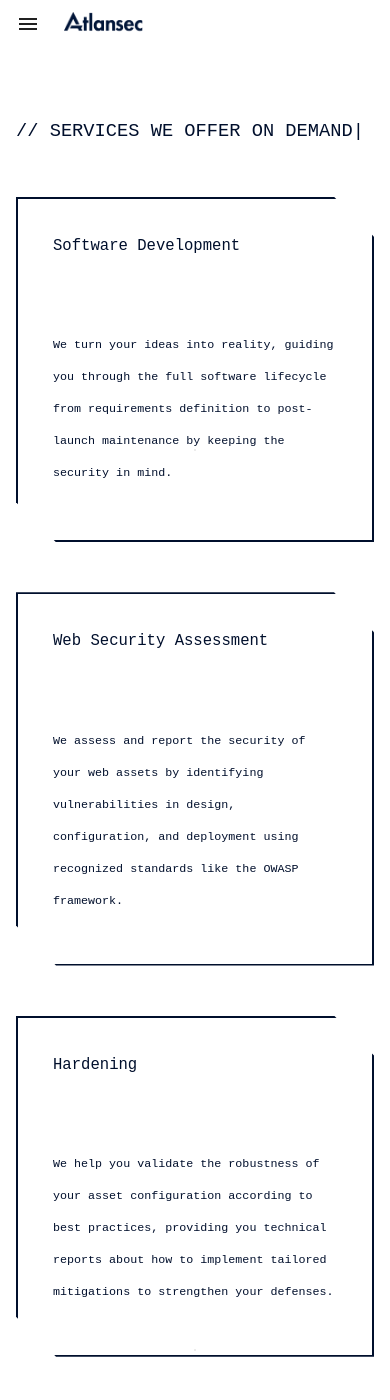
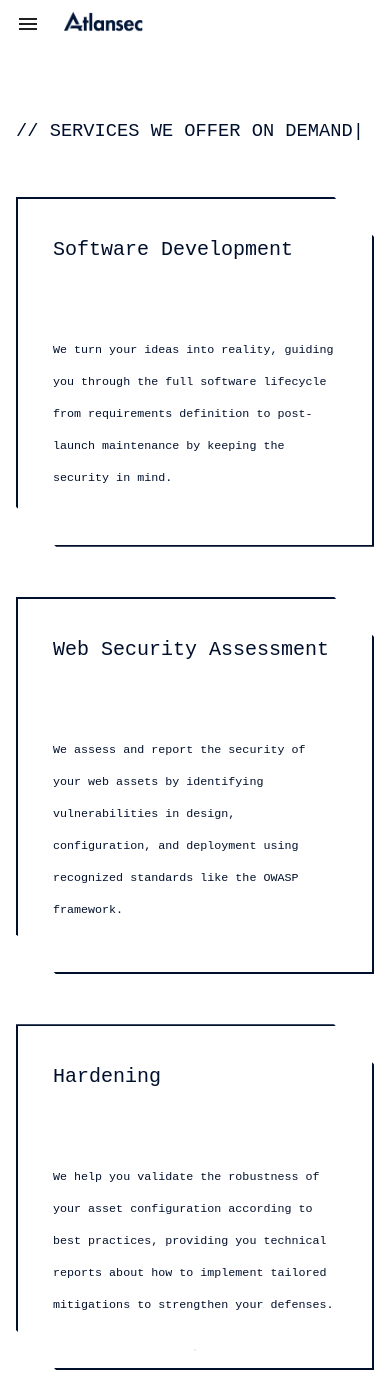
Before and after one commit to AtlanSec/Atlansec-Web, an MkDocs documentation site: the page built from docs/services/index.md, in a window 390 px wide and 1400 px high. Built offline with MkDocs 1.6.1 and Material for MkDocs 9.7.7, drawn with Linux system fonts in a browser that asks for light colours.

Commit message:
Fixing some stuffs v3

```diff
--- a/docs/overrides/services.html
+++ b/docs/overrides/services.html
@@ -67,7 +67,7 @@
 
 
     .card-title {
-        font-weight: 500 !important;
+        font-weight: 500;
         color: var(--Primary-Blue);
         font-style: normal;
         font-size: 24px;
@@ -184,7 +184,7 @@
         }
 
         .card-title{
-            font-size: 4vw;
+            font-size: 20px;
             font-weight: 500;
             height: 80px;
         }
```
